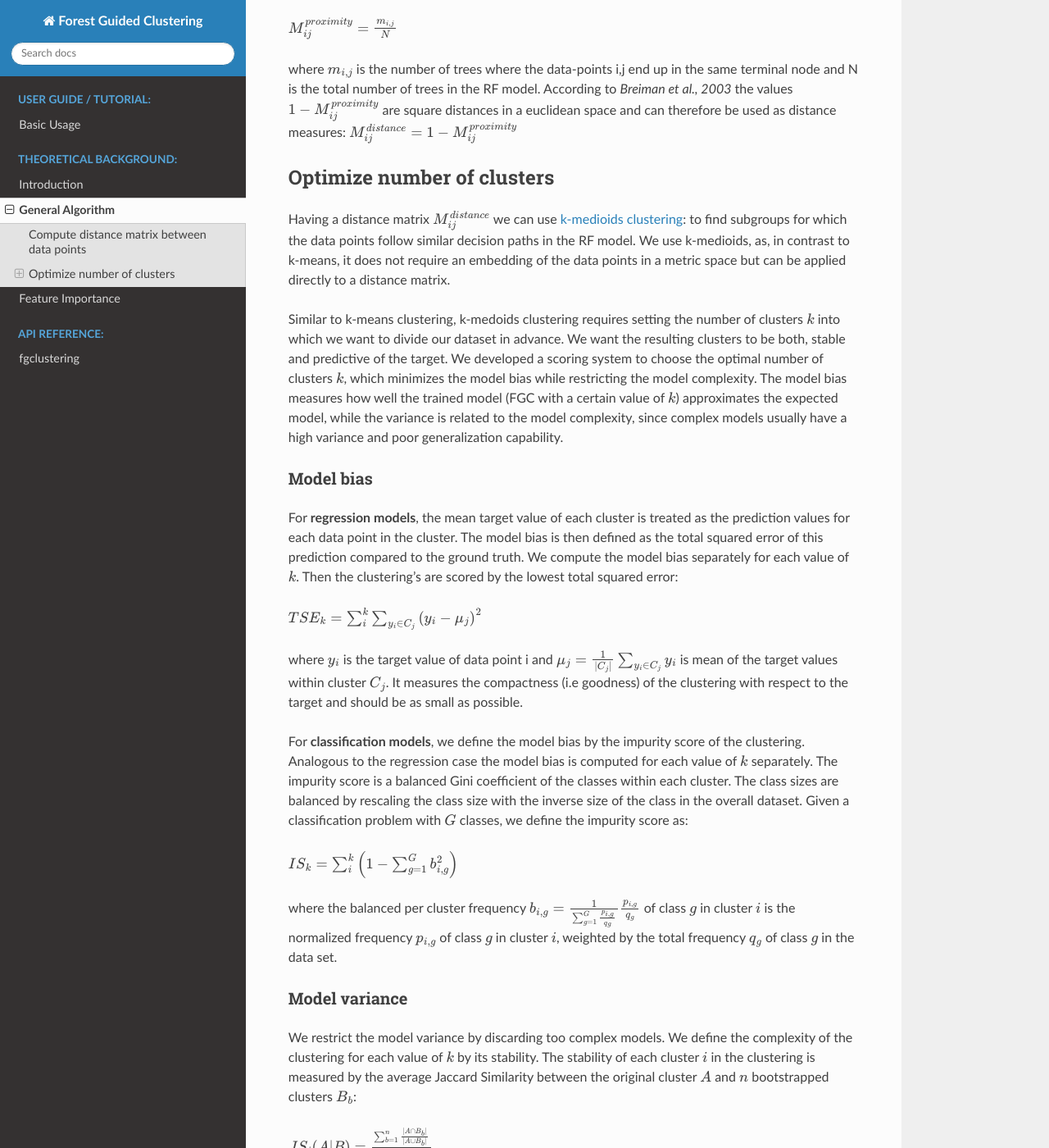
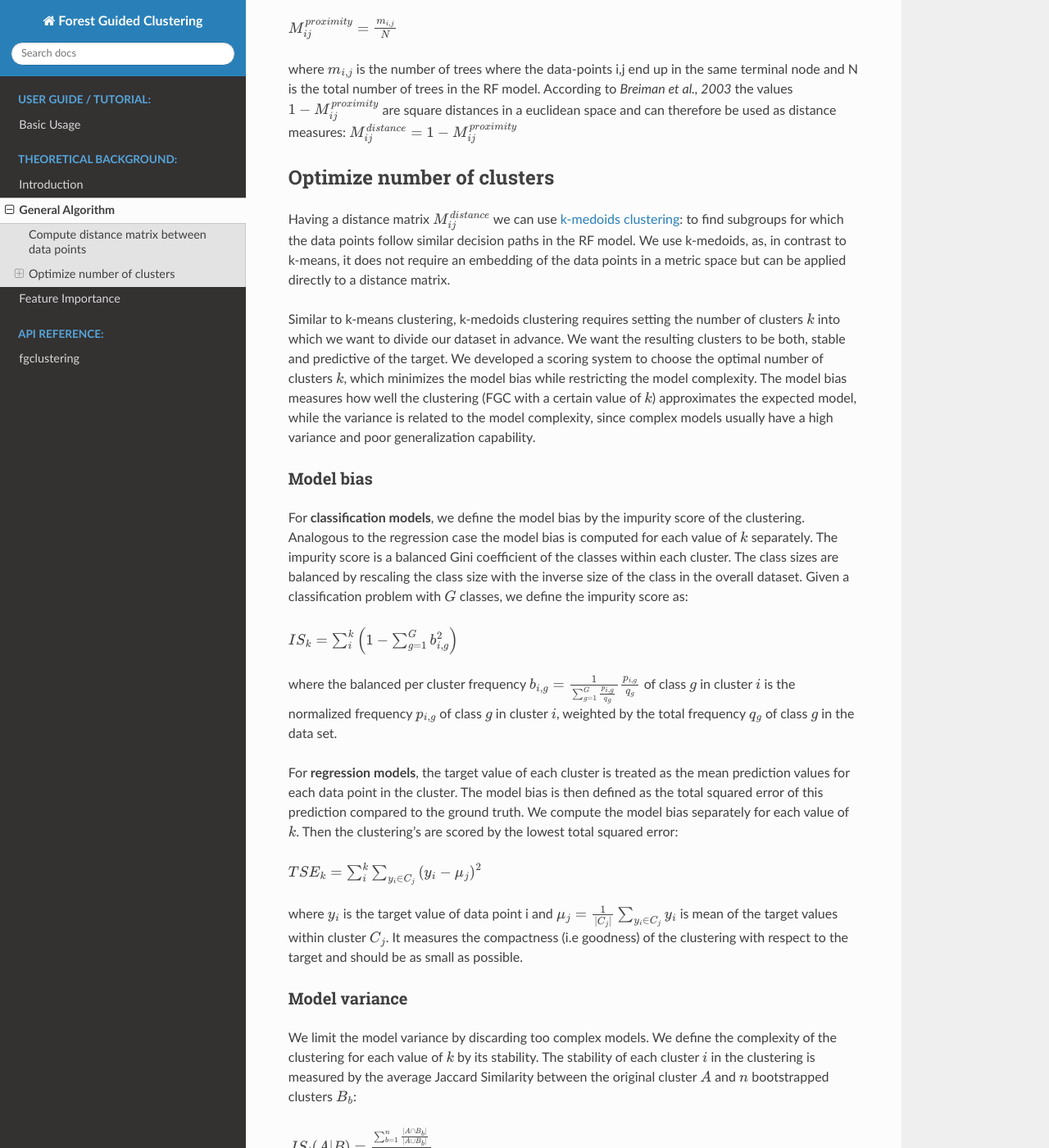
Before and after one commit to HelmholtzAI-Consultants-Munich/fg-clustering, a Sphinx documentation site: the page built from docs/source/general_algorithm.rst, in a window 1280 px wide and 1400 px high, scrolled down 339 px. Shown: the whole window at 82% size. Built offline with Sphinx 7.4.7 and the Read the Docs theme 2.0.0, drawn with Linux system fonts in a browser that asks for light colours; pages that are not in the unit, such as notebooks, are missing from menus; some of the changed lines change nothing that is shown.

Commit message:
Update general_algorithm.rst

```diff
--- a/docs/source/general_algorithm.rst
+++ b/docs/source/general_algorithm.rst
@@ -12,18 +12,12 @@
 
 Optimize number of clusters
 ------------------------
-Having a distance matrix :math:`M^{distance}_{ij}` we can use  `k-medioids clustering <https://en.wikipedia.org/wiki/K-medoids>`_: to find subgroups for which the data points follow similar decision paths in the RF model. We use k-medioids, as, in contrast to k-means, it does not require an embedding of the data points in a metric space but can be applied directly to a distance matrix.
+Having a distance matrix :math:`M^{distance}_{ij}` we can use  `k-medoids clustering <https://en.wikipedia.org/wiki/K-medoids>`_: to find subgroups for which the data points follow similar decision paths in the RF model. We use k-medoids, as, in contrast to k-means, it does not require an embedding of the data points in a metric space but can be applied directly to a distance matrix.
 
-Similar to k-means clustering, k-medoids clustering requires setting the number of clusters :math:`k` into which we want to divide our dataset in advance. We want the resulting clusters to be both, stable and predictive of the target. We developed a scoring system to choose the optimal number of clusters :math:`k`, which minimizes the model bias while restricting the model complexity. The model bias measures how well the trained model (FGC with a certain value of :math:`k`) approximates the expected model, while the variance is related to the model complexity, since complex models usually have a high variance and poor generalization capability.
+Similar to k-means clustering, k-medoids clustering requires setting the number of clusters :math:`k` into which we want to divide our dataset in advance. We want the resulting clusters to be both, stable and predictive of the target. We developed a scoring system to choose the optimal number of clusters :math:`k`, which minimizes the model bias while restricting the model complexity. The model bias measures how well the clustering (FGC with a certain value of :math:`k`) approximates the expected model, while the variance is related to the model complexity, since complex models usually have a high variance and poor generalization capability.
 
 Model bias
 ^^^^^^^^^^^^^^^^^^^^^^^^^^^^^^^^^^^^
-
-For **regression models**, the mean target value of each cluster is treated as the prediction values for each data point in the cluster. The model bias is then defined as the total squared error of this prediction compared to the ground truth. We compute the model bias separately for each value of :math:`k`. Then the clustering's are scored by the lowest total squared error:
-
-:math:`TSE_k = \sum_i^k \sum_{y_i \in C_j} \left( y_i - \mu_j \right)^2`
-
-where :math:`y_i` is the target value of data point i and :math:`\mu_j = \frac{1}{|C_j|}\sum_{y_i \in C_j} y_i` is mean of the target values within cluster :math:`C_j`. It measures the compactness (i.e goodness) of the clustering with respect to the target and should be as small as possible.
 
 For **classification models**, we define the model bias by the impurity score of the clustering. Analogous to the regression case the model bias is computed for each value of :math:`k` separately. The impurity score is a balanced Gini coefficient of the classes within each cluster. The class sizes are balanced by rescaling the class size with the inverse size of the class in the overall dataset. Given a classification problem with :math:`G` classes, we define the impurity score as:
 
@@ -31,12 +25,17 @@
 
 where the balanced per cluster frequency :math:`b_{i,g} = \frac{1}{\sum_{g=1}^G \frac{p_{i,g}}{q_g}} \frac{p_{i,g}}{q_g}` of class :math:`g` in cluster :math:`i` is the normalized frequency :math:`p_{i,g}` of class :math:`g` in cluster :math:`i`, weighted by the total frequency :math:`q_g` of class :math:`g` in the data set.
 
+For **regression models**, the target value of each cluster is treated as the mean prediction values for each data point in the cluster. The model bias is then defined as the total squared error of this prediction compared to the ground truth. We compute the model bias separately for each value of :math:`k`. Then the clustering's are scored by the lowest total squared error:
+
+:math:`TSE_k = \sum_i^k \sum_{y_i \in C_j} \left( y_i - \mu_j \right)^2`
+
+where :math:`y_i` is the target value of data point i and :math:`\mu_j = \frac{1}{|C_j|}\sum_{y_i \in C_j} y_i` is mean of the target values within cluster :math:`C_j`. It measures the compactness (i.e goodness) of the clustering with respect to the target and should be as small as possible.
 
 
 Model variance
 ^^^^^^^^^^^^^^^^^^^^^^^^^^^^^^^^^^^^
 
-We restrict the model variance by discarding too complex models. We define the complexity of the clustering for each value of :math:`k` by its stability. The
+We limit the model variance by discarding too complex models. We define the complexity of the clustering for each value of :math:`k` by its stability. The
 stability of each cluster :math:`i` in the clustering is measured by the average Jaccard Similarity between the original cluster :math:`A` and :math:`n` bootstrapped clusters :math:`B_b`:
 
 :math:`JS_i(A|B) = \frac{\sum_{b=1}^n\frac{|A ∩ B_b|}{|A ∪ B_b|}}{n}`
```
